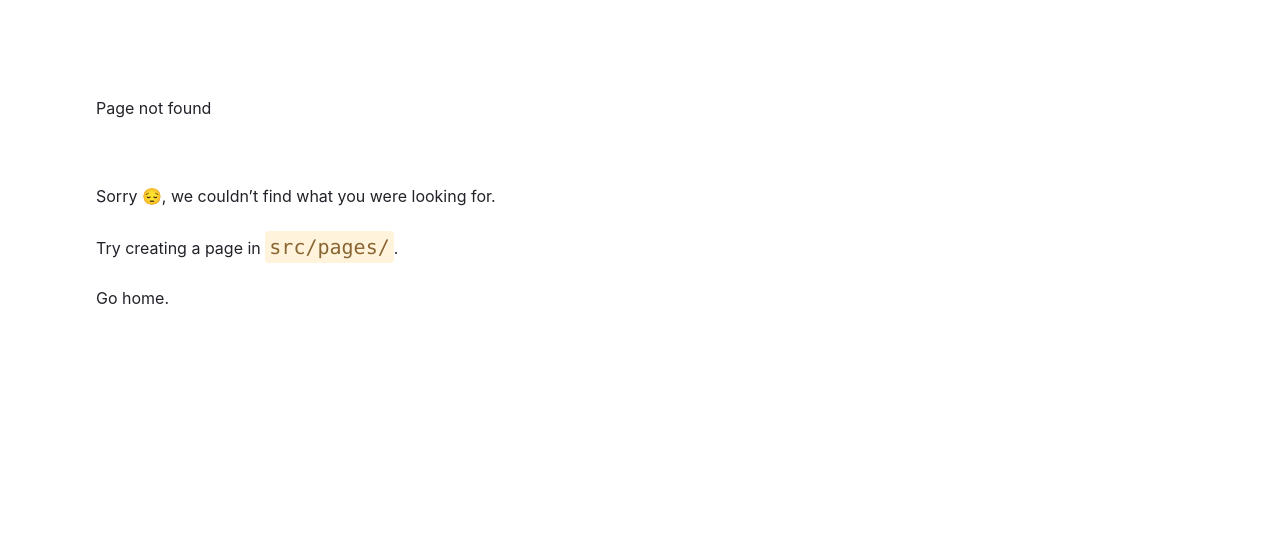
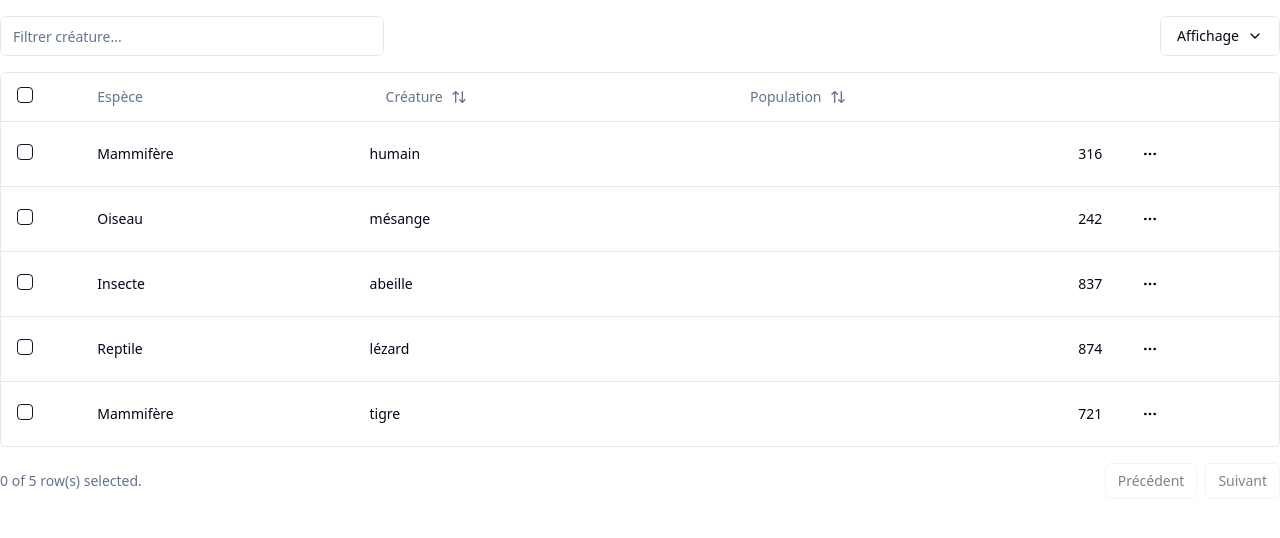
Before and after one commit to knupel/gatsby_tailwind_lab, a Gatsby site: page /shadcn/table in a window 1280 px wide. Before the commit this address had no page. Built offline with nearby package versions, Linux system fonts and the light colour scheme; Gatsby itself is replaced by a stand-in of ours.

Commit message:
ajout de tableau

```diff
--- a/package.json
+++ b/package.json
@@ -17,9 +17,11 @@
   },
   "dependencies": {
     "@radix-ui/react-accordion": "^1.1.2",
+    "@radix-ui/react-checkbox": "^1.0.4",
     "@radix-ui/react-dropdown-menu": "^2.0.6",
     "@radix-ui/react-menubar": "^1.0.4",
     "@radix-ui/react-slot": "^1.0.2",
+    "@tanstack/react-table": "^8.16.0",
     "autoprefixer": "^10.4.19",
     "class-variance-authority": "^0.7.0",
     "clsx": "^2.1.0",
--- a/src/components/menu/menu_content/menu_shadcn.tsx
+++ b/src/components/menu/menu_content/menu_shadcn.tsx
@@ -10,6 +10,7 @@ function Deploy() {
       <LinkIn to="/shadcn/dropdown/" title={">> dropdown"}></LinkIn>
       <LinkIn to="/shadcn/menubar/" title={">> menubar"}></LinkIn>
       <LinkIn to="/shadcn/accordion/" title={">> accordéon"}></LinkIn>
+      <LinkIn to="/shadcn/table/" title={">> tableau"}></LinkIn>
     </div>
   );
 }
--- /dev/null
+++ b/src/components/ui/checkbox.tsx
@@ -0,0 +1,28 @@
+import * as React from "react"
+import * as CheckboxPrimitive from "@radix-ui/react-checkbox"
+import { Check } from "lucide-react"
+
+import { cn } from "@/lib/utils"
+
+const Checkbox = React.forwardRef<
+  React.ElementRef<typeof CheckboxPrimitive.Root>,
+  React.ComponentPropsWithoutRef<typeof CheckboxPrimitive.Root>
+>(({ className, ...props }, ref) => (
+  <CheckboxPrimitive.Root
+    ref={ref}
+    className={cn(
+      "peer h-4 w-4 shrink-0 rounded-sm border border-primary ring-offset-background focus-visible:outline-none focus-visible:ring-2 focus-visible:ring-ring focus-visible:ring-offset-2 disabled:cursor-not-allowed disabled:opacity-50 data-[state=checked]:bg-primary data-[state=checked]:text-primary-foreground",
+      className
+    )}
+    {...props}
+  >
+    <CheckboxPrimitive.Indicator
+      className={cn("flex items-center justify-center text-current")}
+    >
+      <Check className="h-4 w-4" />
+    </CheckboxPrimitive.Indicator>
+  </CheckboxPrimitive.Root>
+))
+Checkbox.displayName = CheckboxPrimitive.Root.displayName
+
+export { Checkbox }
--- /dev/null
+++ b/src/components/ui/input.tsx
@@ -0,0 +1,25 @@
+import * as React from "react"
+
+import { cn } from "@/lib/utils"
+
+export interface InputProps
+  extends React.InputHTMLAttributes<HTMLInputElement> {}
+
+const Input = React.forwardRef<HTMLInputElement, InputProps>(
+  ({ className, type, ...props }, ref) => {
+    return (
+      <input
+        type={type}
+        className={cn(
+          "flex h-10 w-full rounded-md border border-input bg-background px-3 py-2 text-sm ring-offset-background file:border-0 file:bg-transparent file:text-sm file:font-medium placeholder:text-muted-foreground focus-visible:outline-none focus-visible:ring-2 focus-visible:ring-ring focus-visible:ring-offset-2 disabled:cursor-not-allowed disabled:opacity-50",
+          className
+        )}
+        ref={ref}
+        {...props}
+      />
+    )
+  }
+)
+Input.displayName = "Input"
+
+export { Input }
--- /dev/null
+++ b/src/components/ui/table.tsx
@@ -0,0 +1,117 @@
+import * as React from "react"
+
+import { cn } from "@/lib/utils"
+
+const Table = React.forwardRef<
+  HTMLTableElement,
+  React.HTMLAttributes<HTMLTableElement>
+>(({ className, ...props }, ref) => (
+  <div className="relative w-full overflow-auto">
+    <table
+      ref={ref}
+      className={cn("w-full caption-bottom text-sm", className)}
+      {...props}
+    />
+  </div>
+))
+Table.displayName = "Table"
+
+const TableHeader = React.forwardRef<
+  HTMLTableSectionElement,
+  React.HTMLAttributes<HTMLTableSectionElement>
+>(({ className, ...props }, ref) => (
+  <thead ref={ref} className={cn("[&_tr]:border-b", className)} {...props} />
+))
+TableHeader.displayName = "TableHeader"
+
+const TableBody = React.forwardRef<
+  HTMLTableSectionElement,
+  React.HTMLAttributes<HTMLTableSectionElement>
+>(({ className, ...props }, ref) => (
+  <tbody
+    ref={ref}
+    className={cn("[&_tr:last-child]:border-0", className)}
+    {...props}
+  />
+))
+TableBody.displayName = "TableBody"
+
+const TableFooter = React.forwardRef<
+  HTMLTableSectionElement,
+  React.HTMLAttributes<HTMLTableSectionElement>
+>(({ className, ...props }, ref) => (
+  <tfoot
+    ref={ref}
+    className={cn(
+      "border-t bg-muted/50 font-medium [&>tr]:last:border-b-0",
+      className
+    )}
+    {...props}
+  />
+))
+TableFooter.displayName = "TableFooter"
+
+const TableRow = React.forwardRef<
+  HTMLTableRowElement,
+  React.HTMLAttributes<HTMLTableRowElement>
+>(({ className, ...props }, ref) => (
+  <tr
+    ref={ref}
+    className={cn(
+      "border-b transition-colors hover:bg-muted/50 data-[state=selected]:bg-muted",
+      className
+    )}
+    {...props}
+  />
+))
+TableRow.displayName = "TableRow"
+
+const TableHead = React.forwardRef<
+  HTMLTableCellElement,
+  React.ThHTMLAttributes<HTMLTableCellElement>
+>(({ className, ...props }, ref) => (
+  <th
+    ref={ref}
+    className={cn(
+      "h-12 px-4 text-left align-middle font-medium text-muted-foreground [&:has([role=checkbox])]:pr-0",
+      className
+    )}
+    {...props}
+  />
+))
+TableHead.displayName = "TableHead"
+
+const TableCell = React.forwardRef<
+  HTMLTableCellElement,
+  React.TdHTMLAttributes<HTMLTableCellElement>
+>(({ className, ...props }, ref) => (
+  <td
+    ref={ref}
+    className={cn("p-4 align-middle [&:has([role=checkbox])]:pr-0", className)}
+    {...props}
+  />
+))
+TableCell.displayName = "TableCell"
+
+const TableCaption = React.forwardRef<
+  HTMLTableCaptionElement,
+  React.HTMLAttributes<HTMLTableCaptionElement>
+>(({ className, ...props }, ref) => (
+  <caption
+    ref={ref}
+    className={cn("mt-4 text-sm text-muted-foreground", className)}
+    {...props}
+  />
+))
+TableCaption.displayName = "TableCaption"
+
+export {
+  Table,
+  TableHeader,
+  TableBody,
+  TableFooter,
+  TableHead,
+  TableRow,
+  TableCell,
+  TableCaption,
+}
--- a/src/pages/shadcn/accordion.tsx
+++ b/src/pages/shadcn/accordion.tsx
@@ -1,7 +1,7 @@
 
 import React, {FC} from "react";
 // import Layout from "../../../components/struct/layout";
-import { LinkOut, LinkIn } from "../../components/h"
+import { LinkIn } from "../../components/h"
 
 import {
   Accordion,
--- a/src/pages/shadcn/menubar.tsx
+++ b/src/pages/shadcn/menubar.tsx
@@ -1,7 +1,7 @@
 
 import React from "react";
 // import Layout from "../../../components/struct/layout";
-import { LinkOut, LinkIn } from "../../components/h"
+import { LinkIn } from "../../components/h"
 
 import {
   Menubar,
--- /dev/null
+++ b/src/pages/shadcn/table.tsx
@@ -0,0 +1,332 @@
+
+import React, {FC, useState} from "react";
+// import Layout from "../../../components/struct/layout";
+import { LinkOut, LinkIn } from "../../components/h"
+
+import { Button } from "../../components/ui/button"
+import { ArrowUpDown, ChevronDown, MoreHorizontal } from "lucide-react";
+import { Checkbox } from "../../components/ui/checkbox";
+import { Input } from "@/components/ui/input"
+import {
+  DropdownMenu,
+  DropdownMenuCheckboxItem,
+  DropdownMenuContent,
+  DropdownMenuItem,
+  DropdownMenuLabel,
+  DropdownMenuSeparator,
+  DropdownMenuTrigger,
+} from "../../components/ui/dropdown-menu"
+
+import {
+  Table,
+  TableBody,
+  TableCell,
+  TableHead,
+  TableHeader,
+  TableRow,
+} from "@/components/ui/table"
+
+
+import {
+  ColumnDef,
+  ColumnFiltersState,
+  SortingState,
+  VisibilityState,
+  flexRender,
+  getCoreRowModel,
+  getFilteredRowModel,
+  getPaginationRowModel,
+  getSortedRowModel,
+  useReactTable,
+} from "@tanstack/react-table"
+
+
+const data: Creature[] = [
+  {
+    id: "m5gr84i9",
+    quantity: 316,
+    species: "mammifère",
+    creature: "humain",
+  },
+  {
+    id: "3u1reuv4",
+    quantity: 242,
+    species: "oiseau",
+    creature: "mésange",
+  },
+  {
+    id: "derv1ws0",
+    quantity: 837,
+    species: "insecte",
+    creature: "abeille",
+  },
+  {
+    id: "5kma53ae",
+    quantity: 874,
+    species: "reptile",
+    creature: "lézard",
+  },
+  {
+    id: "bhqecj4p",
+    quantity: 721,
+    species: "mammifère",
+    creature: "tigre",
+  },
+]
+
+export type Creature = {
+  id: string
+  quantity: number
+  species: "mammifère" | "reptile" | "insecte" | "oiseau"
+  creature: string
+}
+
+export const columns: ColumnDef<Creature>[] = [
+  {
+    id: "select",
+    header: ({ table }) => (
+      <Checkbox
+        checked={
+          table.getIsAllPageRowsSelected() ||
+          (table.getIsSomePageRowsSelected() && "indeterminate")
+        }
+        onCheckedChange={(value) => table.toggleAllPageRowsSelected(!!value)}
+        aria-label="Select all"
+      />
+    ),
+    cell: ({ row }) => (
+      <Checkbox
+        checked={row.getIsSelected()}
+        onCheckedChange={(value) => row.toggleSelected(!!value)}
+        aria-label="Select row"
+      />
+    ),
+    enableSorting: false,
+    enableHiding: false,
+  },
+  {
+    accessorKey: "species",
+    header: "Espèce",
+    cell: ({ row }) => (
+      <div className="capitalize">{row.getValue("species")}</div>
+    ),
+  },
+  {
+    accessorKey: "creature",
+    header: ({ column }) => {
+      return (
+        <Button
+          variant="ghost"
+          onClick={() => column.toggleSorting(column.getIsSorted() === "asc")}
+        >
+          Créature
+          <ArrowUpDown className="ml-2 h-4 w-4" />
+        </Button>
+      )
+    },
+    cell: ({ row }) => <div className="lowercase">{row.getValue("creature")}</div>,
+  },
+  {
+    accessorKey: "quantity",
+    // header: () => <div className="text-right">Population</div>,
+    header: ({ column }) => {
+      return (
+        <Button
+          variant="ghost"
+          onClick={() => column.toggleSorting(column.getIsSorted() === "asc")}
+        >
+          Population
+          <ArrowUpDown className="ml-2 h-4 w-4" />
+        </Button>
+      )
+    },
+    cell: ({ row }) => {
+      const amount = parseFloat(row.getValue("quantity"))
+      return <div className="text-right font-medium">{amount}</div>
+    },
+  },
+  {
+    id: "actions",
+    enableHiding: false,
+    cell: ({ row }) => {
+      const payment = row.original
+
+      return (
+        <DropdownMenu>
+          <DropdownMenuTrigger asChild>
+            <Button variant="ghost" className="h-8 w-8 p-0">
+              <span className="sr-only">Ouvrir</span>
+              <MoreHorizontal className="h-4 w-4" />
+            </Button>
+          </DropdownMenuTrigger>
+          <DropdownMenuContent align="end">
+            <DropdownMenuLabel>Actions</DropdownMenuLabel>
+            <DropdownMenuItem
+              onClick={() => navigator.clipboard.writeText(payment.id)}
+            >
+              Copier l'espèce
+            </DropdownMenuItem>
+            <DropdownMenuSeparator />
+            <DropdownMenuItem>Utilisateur</DropdownMenuItem>
+            <DropdownMenuItem>Voir détail</DropdownMenuItem>
+          </DropdownMenuContent>
+        </DropdownMenu>
+      )
+    },
+  },
+]
+
+export function DataTableDemo() {
+  const [sorting, setSorting] = useState<SortingState>([])
+  const [columnFilters, setColumnFilters] = useState<ColumnFiltersState>(
+    []
+  )
+  const [columnVisibility, setColumnVisibility] =
+    React.useState<VisibilityState>({})
+  const [rowSelection, setRowSelection] = useState({})
+
+  const table = useReactTable({
+    data,
+    columns,
+    onSortingChange: setSorting,
+    onColumnFiltersChange: setColumnFilters,
+    getCoreRowModel: getCoreRowModel(),
+    getPaginationRowModel: getPaginationRowModel(),
+    getSortedRowModel: getSortedRowModel(),
+    getFilteredRowModel: getFilteredRowModel(),
+    onColumnVisibilityChange: setColumnVisibility,
+    onRowSelectionChange: setRowSelection,
+    state: {
+      sorting,
+      columnFilters,
+      columnVisibility,
+      rowSelection,
+    },
+  })
+
+  return (
+    <div className="w-full">
+      <div className="flex items-center py-4">
+        <Input
+          placeholder="Filtrer créature..."
+          value={(table.getColumn("creature")?.getFilterValue() as string) ?? ""}
+          onChange={(event) =>
+            table.getColumn("species")?.setFilterValue(event.target.value)
+          }
+          className="max-w-sm"
+        />
+        <DropdownMenu>
+          <DropdownMenuTrigger asChild>
+            <Button variant="outline" className="ml-auto">
+              Affichage <ChevronDown className="ml-2 h-4 w-4" />
+            </Button>
+          </DropdownMenuTrigger>
+          <DropdownMenuContent align="end">
+            {table
+              .getAllColumns()
+              .filter((column) => column.getCanHide())
+              .map((column) => {
+                return (
+                  <DropdownMenuCheckboxItem
+                    key={column.id}
+                    className="capitalize"
+                    checked={column.getIsVisible()}
+                    onCheckedChange={(value) =>
+                      column.toggleVisibility(!!value)
+                    }
+                  >
+                    {column.id}
+                  </DropdownMenuCheckboxItem>
+                )
+              })}
+          </DropdownMenuContent>
+        </DropdownMenu>
+      </div>
+      <div className="rounded-md border">
+        <Table>
+          <TableHeader>
+            {table.getHeaderGroups().map((headerGroup) => (
+              <TableRow key={headerGroup.id}>
+                {headerGroup.headers.map((header) => {
+                  return (
+                    <TableHead key={header.id}>
+                      {header.isPlaceholder
+                        ? null
+                        : flexRender(
+                            header.column.columnDef.header,
+                            header.getContext()
+                          )}
+                    </TableHead>
+                  )
+                })}
+              </TableRow>
+            ))}
+          </TableHeader>
+          <TableBody>
+            {table.getRowModel().rows?.length ? (
+              table.getRowModel().rows.map((row) => (
+                <TableRow
+                  key={row.id}
+                  data-state={row.getIsSelected() && "selected"}
+                >
+                  {row.getVisibleCells().map((cell) => (
+                    <TableCell key={cell.id}>
+                      {flexRender(
+                        cell.column.columnDef.cell,
+                        cell.getContext()
+                      )}
+                    </TableCell>
+                  ))}
+                </TableRow>
+              ))
+            ) : (
+              <TableRow>
+                <TableCell
+                  colSpan={columns.length}
+                  className="h-24 text-center"
+                >
+                  No results.
+                </TableCell>
+              </TableRow>
+            )}
+          </TableBody>
+        </Table>
+      </div>
+      <div className="flex items-center justify-end space-x-2 py-4">
+        <div className="flex-1 text-sm text-muted-foreground">
+          {table.getFilteredSelectedRowModel().rows.length} of{" "}
+          {table.getFilteredRowModel().rows.length} row(s) selected.
+        </div>
+        <div className="space-x-2">
+          <Button
+            variant="outline"
+            size="sm"
+            onClick={() => table.previousPage()}
+            disabled={!table.getCanPreviousPage()}
+          >
+            Précédent
+          </Button>
+          <Button
+            variant="outline"
+            size="sm"
+            onClick={() => table.nextPage()}
+            disabled={!table.getCanNextPage()}
+          >
+            Suivant
+          </Button>
+        </div>
+      </div>
+    </div>
+  )
+}
+
+
+const Tables = () => {
+  return (
+    <div>
+      <DataTableDemo/>
+    </div>
+  )
+}
+
+export default Tables;
```
Also changed, not shown: 1 other file.
